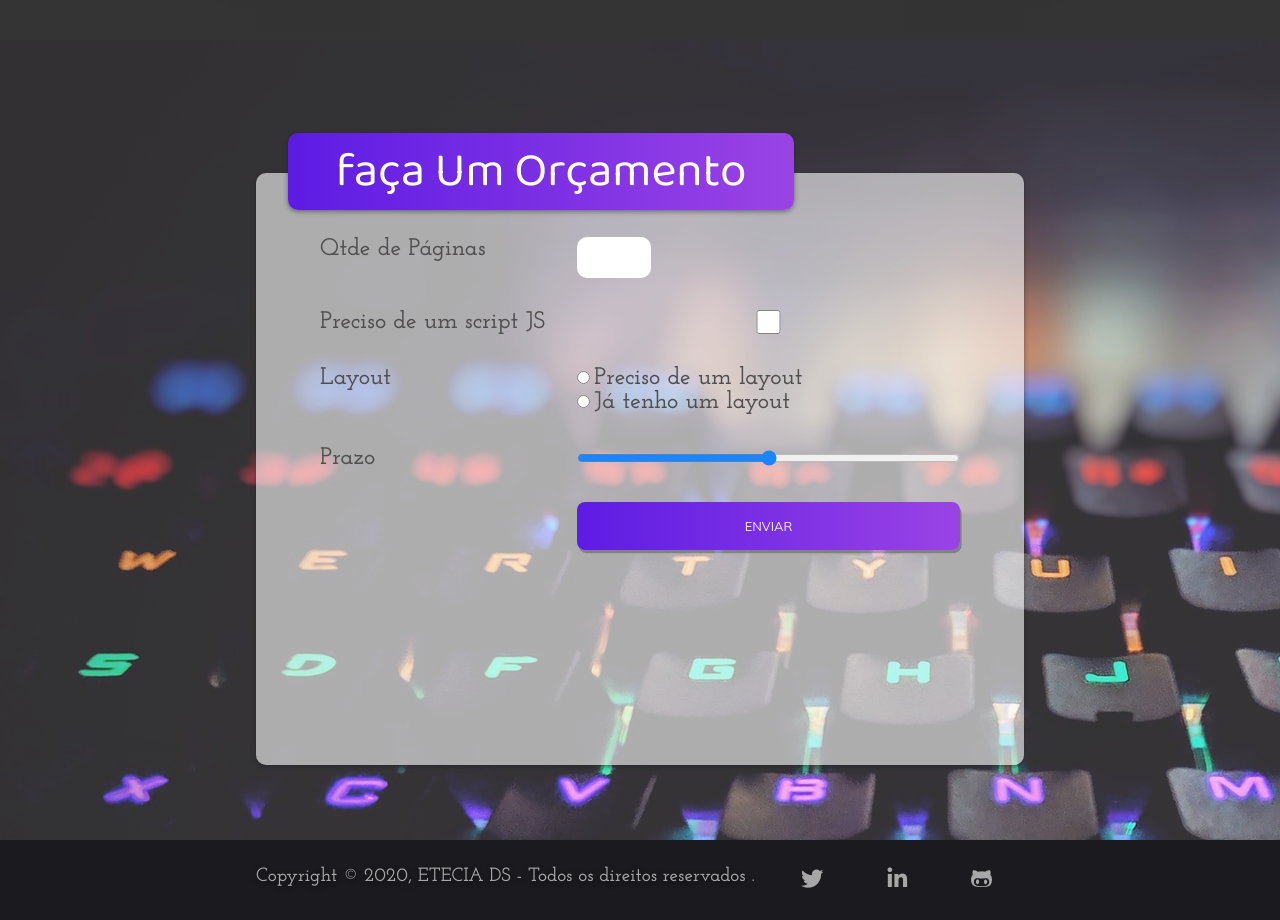
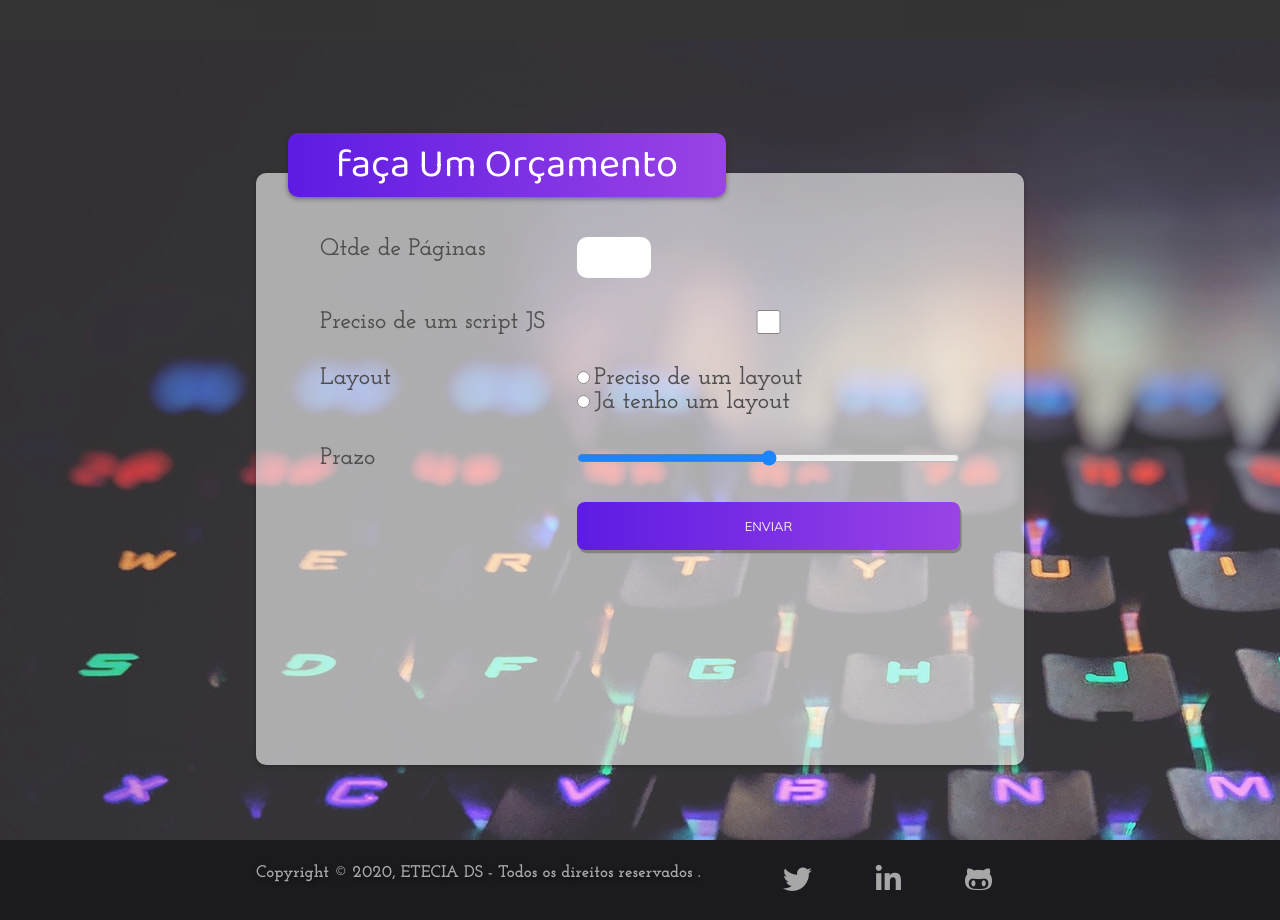
Before and after one commit to Rogerio-139715/portifolio, a plain HTML site: page index.html in a window 1280 px wide. Shown: the part 2820-3740 px from the top of the page. Drawn offline with Linux system fonts and the light colour scheme.

Commit message:
:ok_hand: ajustes css

```diff
--- a/assets/css/sltyle.css
+++ b/assets/css/sltyle.css
@@ -574,7 +574,7 @@ header{
         padding: 0 3rem;
         color:#fff;
         font-family: var(--font-primary);
-        font-size:3rem;
+        font-size:2.5rem;
         font-weight:lighter;
         box-shadow: 0 0.1rem 0.3rem rgba(0, 0, 0, 0.5);
         border-radius:10px;
@@ -632,8 +632,8 @@ header{
     .footer-content p{
         font-family:var(--font-secundary);
         color:#a7a7a7;
-        font-size:1.2rem;
-        font-weight: 600;
+        font-size:1.06rem;
+        font-weight: 700;
         text-shadow: 0 0.1rem 0.3rem rgba(0, 0, 0, 0.5);
 
     }
@@ -641,7 +641,7 @@ header{
     .social-list a{
         margin:0 2rem;
         color: #a7a7a7;
-        font-size: 1.4rem;
+        font-size: 1.8rem;
     }
 
 
```
